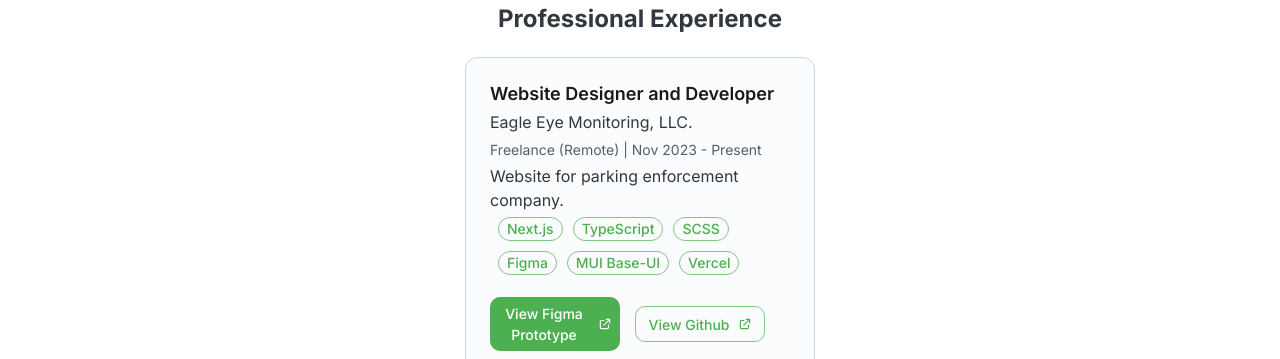
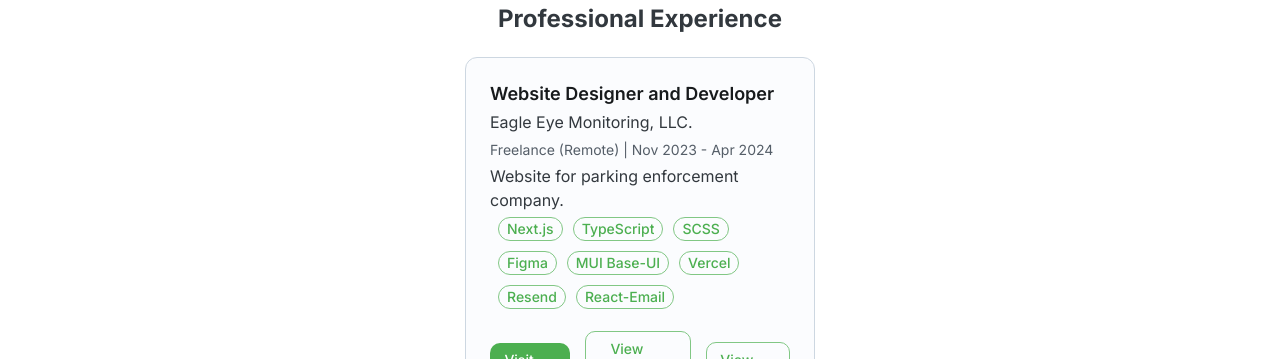
Before and after one commit to arifire21/afloucks, a Next.js app: page / in a window 1280 px wide. Shown: the part 1080-1439 px from the top of the page. Built offline with nearby package versions, Linux system fonts and the light colour scheme.

Commit message:
added new buttons

```diff
--- a/app/layout.tsx
+++ b/app/layout.tsx
@@ -1,9 +1,7 @@
 import type { Metadata } from 'next'
 import { Inter } from 'next/font/google'
 import '@/styles/globals.css'
-import { CssVarsProvider, extendTheme } from '@mui/joy/styles';
 import type { Viewport } from 'next'
-import CssBaseline from '@mui/joy/CssBaseline';
 import ThemeRegistry from './theme-registry';
 
 const inter = Inter({ subsets: ['latin'] })
--- a/app/page.tsx
+++ b/app/page.tsx
@@ -223,13 +223,20 @@
               position='Website Designer and Developer'
               company='Eagle Eye Monitoring, LLC.'
               jobType='Freelance (Remote)'
-              duration='Nov 2023 - Present'
+              duration='Nov 2023 - Apr 2024'
               blurb='Website for parking enforcement company.'
               // link='/professional/eagle-eye'
-              tools={['Next.js', 'TypeScript', 'SCSS', 'Figma', 'MUI Base-UI', 'Vercel']}
-              buttons={[{
+              tools={['Next.js', 'TypeScript', 'SCSS', 'Figma', 'MUI Base-UI', 'Vercel', 'Resend', 'React-Email']}
+              buttons={[
+              {
+                text:'Visit Site',
+                variant:'solid',
+                link:'https://www.eemonitoringllc.com/',
+                linkTo:'site'
+              },
+              {
                 text:'View Figma Prototype',
-                variant:'solid',
+                variant:'outlined',
                 link:'https://www.figma.com/proto/wBBFOjAFeAkFhYMBuMIgsd/Eagle-Eye-Monitoring-Site?type=design&node-id=4-2&t=V68KdUeWL6SkpupE-1&scaling=min-zoom&page-id=0%3A1&starting-point-node-id=4%3A2&mode=design',
                 linkTo:'details'
               }, {
```
